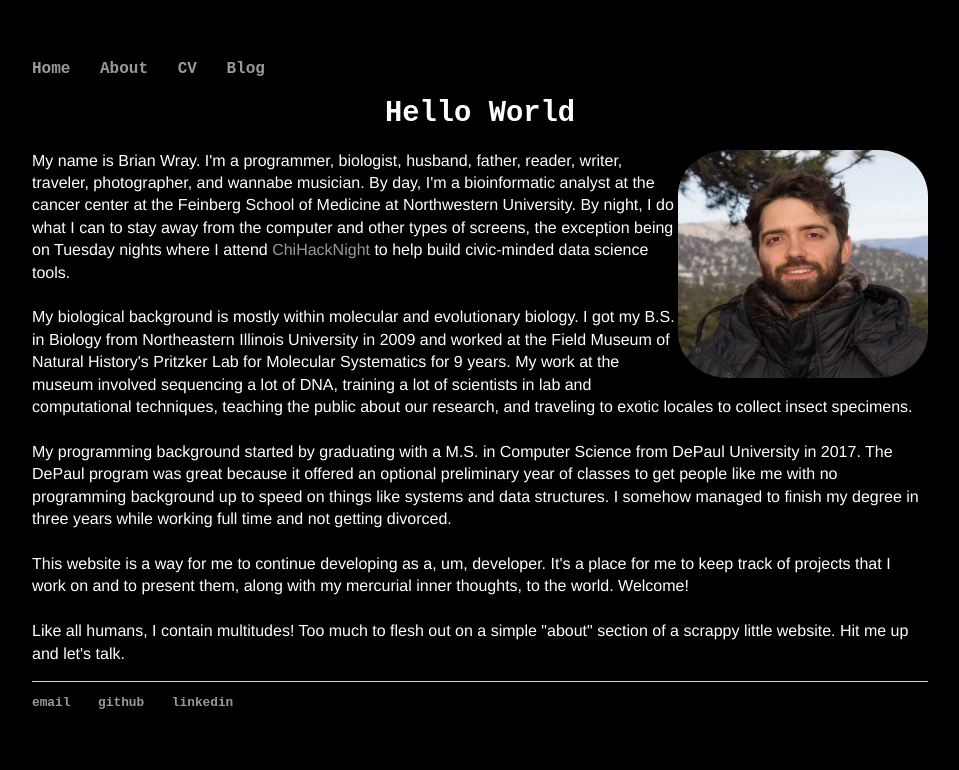
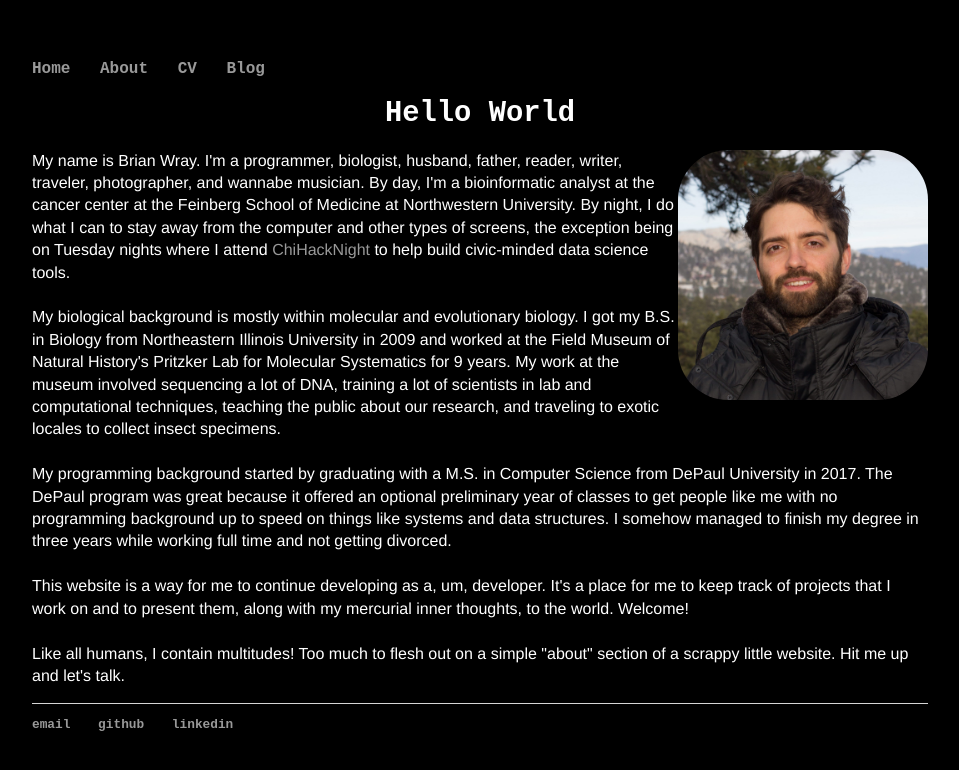
Before and after one commit to bwray/bwray.github.io, a Jekyll site: the page built from about/index.html, in a window 1280 px wide. Shown: the top 770 px of the page, without its empty margins (160-1119 px from the left). Built offline with Jekyll 4.4.1, drawn with Linux system fonts in a browser that asks for light colours.

Commit message:
Update index.html

```diff
--- a/about/index.html
+++ b/about/index.html
@@ -5,7 +5,7 @@
 <div class="blurb">
 	<h1 style = "font-family: 'Courier New'; font-size: 180%; text-align:center;">Hello World</h1>
 	<img src="https://github.com/bwray/bwray.github.io/blob/master/images/BWray_pic_compressed_cropped_sq.jpg?raw=true"
-	alt="Profile photo of Brian Wray, youngish white guy with a beard, in black winter coat with mountains in the background." style="float:right;width:250px;height:228px;">
+	alt="Profile photo of Brian Wray, youngish white guy with a beard, in black winter coat with mountains in the background." style="float:right;width:250px;height:250px;">
 
 	<p  style = "font-family: helvetica; font-size: 100%">
 
```
